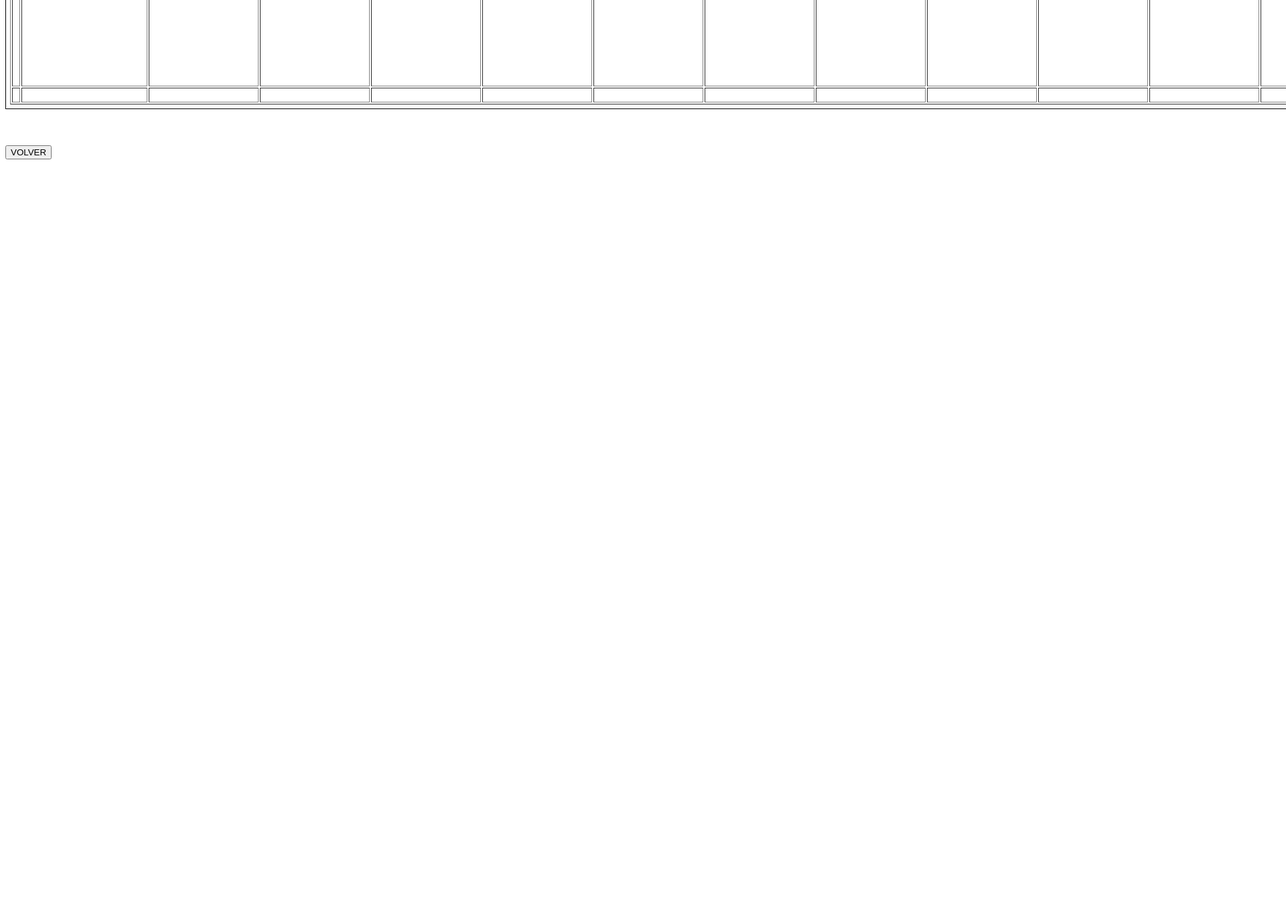
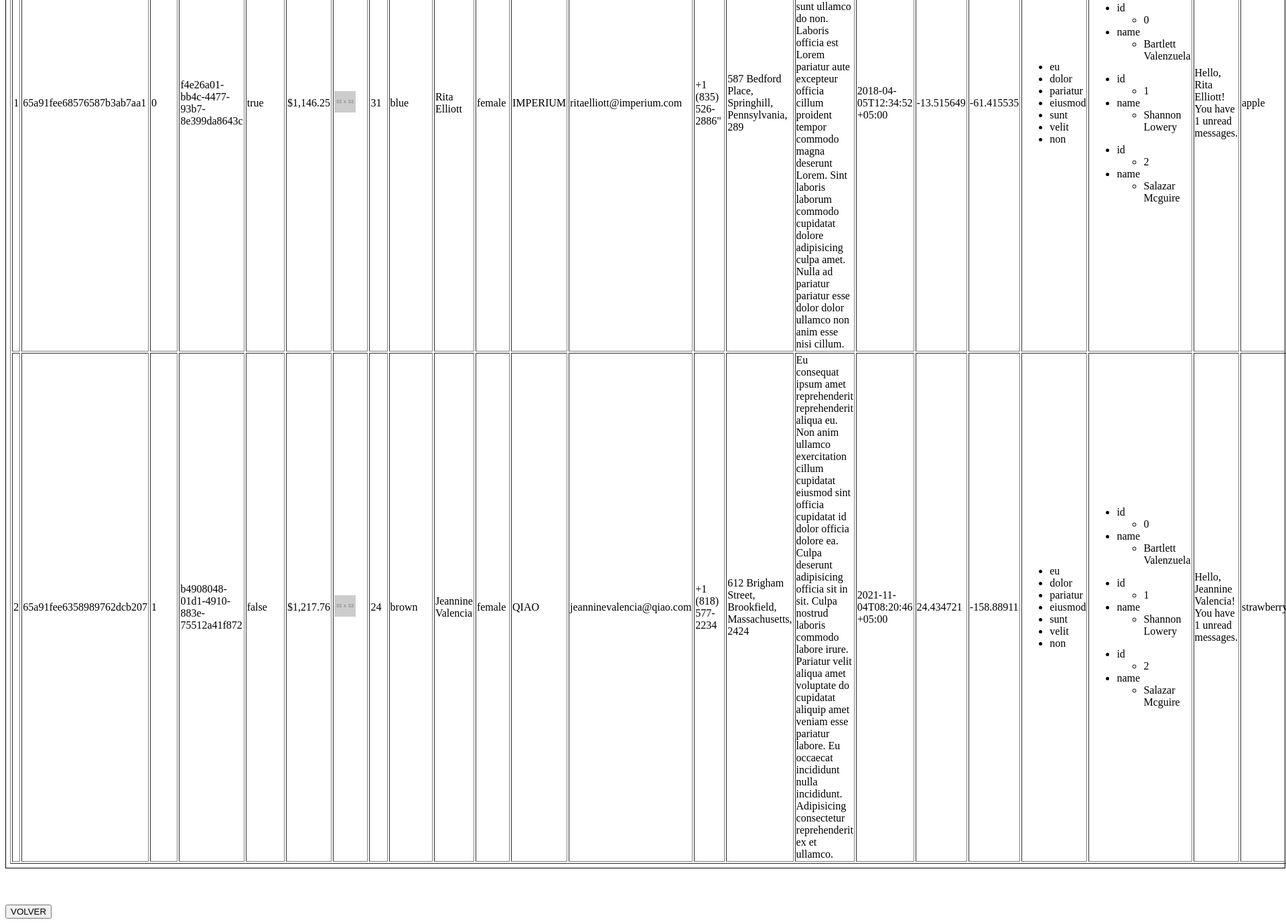
Before and after one commit to ebastos-14/htmlPresentacion, a plain HTML site: page html/tablas.html in a window 1280 px wide. Shown: the part 458-1838 px from the top of the page at 67% size, 1920 px wide, since content can reach past the window. Before the commit the page ends 800 px from the top, so only its background shows below. Drawn offline with Linux system fonts and the light colour scheme; placeholder pictures from the web are drawn by us.

Commit message:
Agregada segunda fila de la tabla

```diff
--- a/html/tablas.html
+++ b/html/tablas.html
@@ -15,7 +15,7 @@
         }
         .divBasico1 {
           border: 1px solid #000;
-          width: 202%;
+          width: 150%;
           padding-left: 0.5%;
           padding-right: 0.5%;
           padding-top: 0.5%;
@@ -63,7 +63,6 @@
         </table>
     </div>
     <br><br>
-
 
     <div class="divBasico1">
         <table border="solid">
@@ -162,29 +161,70 @@
                     <td>apple</td>
                 </tr>
                 <tr>
-                    <td style="color: #00000000;">0</td>
-                    <td style="color: #00000000;">00000000000000000000</td>
-                    <td style="color: #00000000;">00000000000000000000</td>
-                    <td style="color: #00000000;">00000000000000000000</td>
-                    <td style="color: #00000000;">00000000000000000000</td>
-                    <td style="color: #00000000;">00000000000000000000</td>
-                    <td style="color: #00000000;">00000000000000000000</td>
-                    <td style="color: #00000000;">00000000000000000000</td>
-                    <td style="color: #00000000;">00000000000000000000</td>
-                    <td style="color: #00000000;">00000000000000000000</td>
-                    <td style="color: #00000000;">00000000000000000000</td>
-                    <td style="color: #00000000;">00000000000000000000</td>
-                    <td style="color: #00000000;">00000000000000000000</td>
-                    <td style="color: #00000000;">00000000000000000000</td>
-                    <td style="color: #00000000;">00000000000000000000</td>
-                    <td style="color: #00000000;">00000000000000000000</td>
-                    <td style="color: #00000000;">00000000000000000000</td>
-                    <td style="color: #00000000;">00000000000000000000</td>
-                    <td style="color: #00000000;">00000000000000000000</td>
-                    <td style="color: #00000000;">00000000000000000000</td>
-                    <td style="color: #00000000;">00000000000000000000</td>
-                    <td style="color: #00000000;">00000000000000000000</td>
-                    <td style="color: #00000000;">00000000000000000000</td>
+                    <td>2</td>
+                    <td>65a91fee6358989762dcb207</td>
+                    <td>1</td>
+                    <td>b4908048-01d1-4910-883e-75512a41f872</td>
+                    <td>false</td>
+                    <td>$1,217.76</td>
+                    <td><img src="http://placehold.it/32x32" alt="http://placehold.it/32x32"></td>
+                    <td>24</td>
+                    <td>brown</td>
+                    <td>Jeannine Valencia</td>
+                    <td>female</td>
+                    <td>QIAO</td>
+                    <td>jeanninevalencia@qiao.com</td>
+                    <td>+1 (818) 577-2234</td>
+                    <td>612 Brigham Street, Brookfield, Massachusetts, 2424</td>
+                    <td>Eu consequat ipsum amet reprehenderit reprehenderit aliqua eu. Non anim ullamco exercitation cillum cupidatat eiusmod sint officia cupidatat id dolor officia dolore ea. Culpa deserunt adipisicing officia sit in sit. Culpa nostrud laboris commodo labore irure. Pariatur velit aliqua amet voluptate do cupidatat aliquip amet veniam esse pariatur labore. Eu occaecat incididunt nulla incididunt. Adipisicing consectetur reprehenderit ex et ullamco.</td>
+                    <td>2021-11-04T08:20:46 +05:00</td>
+                    <td>24.434721</td>
+                    <td>-158.88911</td>
+                    <td>
+                        <ul>
+                            <li>eu</li>
+                            <li>dolor</li>
+                            <li>pariatur</li>
+                            <li>eiusmod</li>
+                            <li>sunt</li>
+                            <li>velit</li>
+                            <li>non</li>
+                        </ul>
+                    </td>
+                    <td>
+                        <ul>
+                            <li>id</li>
+                            <ul>
+                                <li>0</li>
+                            </ul>
+                            <li>name</li>
+                            <ul>
+                                <li>Bartlett Valenzuela</li>
+                            </ul>
+                        </ul>
+                        <ul>
+                            <li>id</li>
+                            <ul>
+                                <li>1</li>
+                            </ul>
+                            <li>name</li>
+                            <ul>
+                                <li>Shannon Lowery</li>
+                            </ul>
+                        </ul>
+                        <ul>
+                            <li>id</li>
+                            <ul>
+                                <li>2</li>
+                            </ul>
+                            <li>name</li>
+                            <ul>
+                                <li>Salazar Mcguire</li>
+                            </ul>
+                        </ul>
+                    </td>
+                    <td>Hello, Jeannine Valencia! You have 1 unread messages.</td>
+                    <td>strawberry</td>
                 </tr>
             </tbody>
         </table>
```
Also changed, not shown: storage/data/data.json (deleted, +0 -92 lines), storage/js/datosEstudio.json (renamed from storage/data/datosEstudio.json), storage/js/datosPersonales.json (renamed from storage/data/datosPersonales.json), storage/js/datosProfesion.json (renamed from storage/data/datosProfesion.json).
